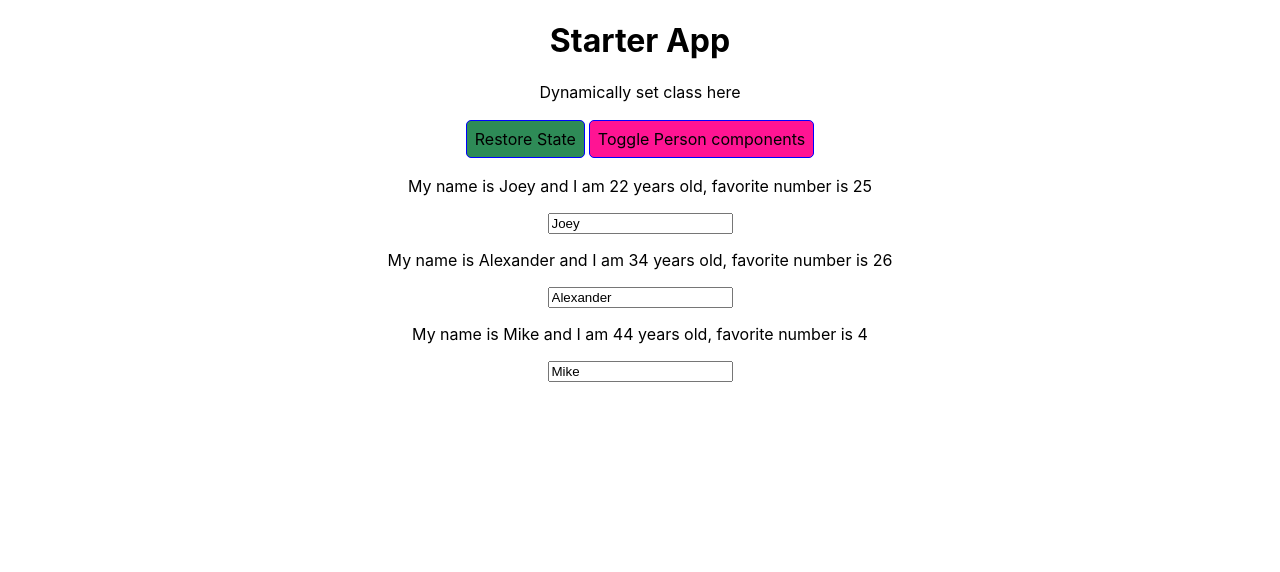
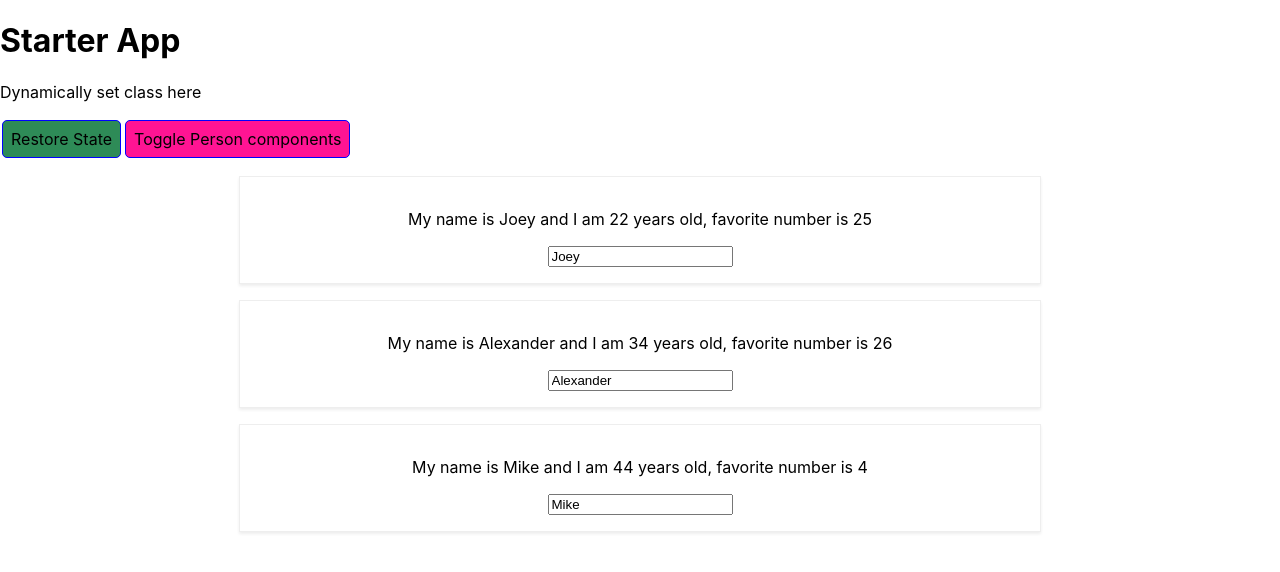
Before and after one commit to stevekutz/react_TCG_exp, a React (Create React App) app in the folder app/: page / in a window 1280 px wide. Both pictures are taken after a click on the button "Toggle Person components". Shown: the top 572 px of the page. Built offline with nearby package versions, Linux system fonts and the light colour scheme.

Commit message:
added CSS modules to dynamically handle hover

```diff
--- a/app/src/App.js
+++ b/app/src/App.js
@@ -1,8 +1,10 @@
 import React, {Component} from 'react';
 // import logo from './logo.svg';
-import './App.css';
+//import './App.css';
 // import Radium, {StyleRoot} from 'radium';
-import styled from 'styled-components';
+// import styled from 'styled-components';
+import './App.module.css'
+import classes from './App.module.css';
 
 import Person from './Person/Person'
 var shortid = require('shortid');
@@ -18,22 +20,22 @@ var shortid = require('shortid');
 //
 // also, this can applied within hover
 
-const StyledButton = styled.button`
-    background-color: ${props => props.list_displayed ? 'deeppink' : 'seagreen'};
-    font: inherit;
-    border: 1px solid blue;
-    padding: 8px;
-    cursor: pointer;
-    margin: 2px;
-    border-radius: 5px;
+// const StyledButton = styled.button`
+//     background-color: ${props => props.list_displayed ? 'deeppink' : 'seagreen'};
+//     font: inherit;
+//     border: 1px solid blue;
+//     padding: 8px;
+//     cursor: pointer;
+//     margin: 2px;
+//     border-radius: 5px;
 
-    &:hover {
-        background-color: ${props => props.list_displayed ? 'lightpink' : 'lightgreen'};
-        color: black;
+//     &:hover {
+//         background-color: ${props => props.list_displayed ? 'lightpink' : 'lightgreen'};
+//         color: black;
 
-    }
+//     }
 
-`;
+// `;
 
 
 
@@ -148,6 +150,8 @@ class App extends Component {
     //  }
 
         let persons = null
+        let btnClass = [classes.Button];
+
 
         // upon re-render, a new random number is generated for all mapped items
         //let randomNum = Math.floor(Math.random() * 30);
@@ -176,27 +180,33 @@ class App extends Component {
                 //     backgroundColor: 'lightpink',
                 //     color: 'black',
                 // }
+
+
+        btnClass.push(classes.Red);
+
         }
 
         // classnames are defined here to be set dynamically based on showPersons True of False
         // let class_list = ['red', 'bold'].join(' ')
 
-        const class_list = [];
+
+
+        const assigned_classes = [];
 
         if (this.state.persons.length <= 2) {
-            class_list.push('red')
+            assigned_classes.push(classes.red)
         }
         if (this.state.persons.length <= 1) {
-            class_list.push('bold')
+            assigned_classes.push(classes.bold)
         }
 
 
 
         return (
 
-            <div className="App">
+            <div className={classes.App.module}>
                 <h1> Starter App</h1>
-                <p className = {class_list.join(' ')} > Dynamically set class here </p>
+                <p className = {assigned_classes.join(' ')} > Dynamically set class here </p>
                 {/* DO NOT use this {this.switchNameHandler()} as
                 // it will execute immediately when App is rendered and exceed Maximum Update depth */}
                 {/*
@@ -205,16 +215,18 @@ class App extends Component {
                 <button onClick = {this.changeFirstName.bind(this, 'NameChange with Bind' )}> Change First Name with Bind</button>
                 <button onClick = {() => this.changeFirstName('NameChange with Arrow')}>Change First Name with Arrow </button>
                 */}
-                <StyledButton
+                <button
                         //key = {() => shortid.generate()}
                         //style = {style}
                         // list_displayed = {this.state.showPersons}
-                        onClick = {this.restoreState}> Restore State  </StyledButton>
-                    <StyledButton
+                        className = {classes.Button}
+                        onClick = {this.restoreState}> Restore State  </button>
+                    <button
                         //style = {style}
                         //key = {2}
-                        list_displayed = {this.state.showPersons}
-                        onClick = {this.togglePersonsHandler}> Toggle Person components</StyledButton>
+                        // list_displayed = {this.state.showPersons}
+                        className = {btnClass.join(' ')}
+                        onClick = {this.togglePersonsHandler}> Toggle Person components</button>
                         {/*  added persons obj to be dynamically rendered */}
                         {persons}
 
--- /dev/null
+++ b/app/src/App.module.css
@@ -0,0 +1,39 @@
+.App {
+	text-align: center;
+}
+
+.red {
+	color: red;
+
+}
+
+.bold {
+	font-weight: bold
+}
+
+.Button{
+     background-color: seagreen;
+     font: inherit;
+     border: 1px solid blue;
+     padding: 8px;
+     cursor: pointer;
+     margin: 2px;
+     border-radius: 5px;
+
+}
+
+.Button:hover {
+    background-color: lightgreen;
+    color: black;
+
+}
+
+
+.Button.Red {
+    background-color: deeppink;
+
+}
+
+.Button.Red:hover {
+    background-color: lightpink;
+}
--- a/app/src/Person/Person.js
+++ b/app/src/Person/Person.js
@@ -1,8 +1,11 @@
 import React from 'react';
 // import Radium from 'radium';
-import styled from 'styled-components';
+//import styled from 'styled-components';
 
-import './person.css'
+// import './person.css'
+// to use CSS modules
+import classes from './person.module.css';   // and of course rename the source file to match
+
 
 
 // styled-components takes styles defined in component(s) and adds them as a class //
@@ -27,25 +30,25 @@ import './person.css'
 
 
 
-const StyledDiv = styled.div`
-    .personDiv {
-        width: 60%;
-        margin: 16px auto;
-        border: 1px solid #eee;
-        box-shadow: 0 2px 3px #eee;
-        padding: 16px;
-        text-align: center;
-    }
+// const StyledDiv = styled.div`
+//     .personDiv {
+//         width: 60%;
+//         margin: 16px auto;
+//         border: 1px solid #eee;
+//         box-shadow: 0 2px 3px #eee;
+//         padding: 16px;
+//         text-align: center;
+//     }
 
 
-    @media (max-width: 500px) {
-            width: 450px;
-            background-color: cadetblue;
-            margin: 0 auto;
-    }
+//     @media (max-width: 500px) {
+//             width: 450px;
+//             background-color: cadetblue;
+//             margin: 0 auto;
+//     }
 
 
-`
+// `
 
 const Person = (props) => {
 
@@ -61,12 +64,12 @@ const Person = (props) => {
 
 
     return (
-        <StyledDiv  className = "personDiv" >
+        <div  className = {classes.Person} >
             <p onClick = {props.clickDelete}>
                 My name is {props.name} and I am {props.age} years old, favorite number is {randomNum}</p>
          {/*   <p> {props.children} </p>     adding 2-way binding by including props.name to pre-fill the form with orig name */}
             <input type = "text" onChange = {props.clickChanged} value = {props.name}/>
-        </StyledDiv>
+        </div>
     )
 }
 
--- /dev/null
+++ b/app/src/Person/person.module.css
@@ -0,0 +1,16 @@
+.Person {
+     width: 60%;
+     margin: 16px auto;
+     border: 1px solid #eee;
+     box-shadow: 0 2px 3px #eee;
+     padding: 16px;
+     text-align: center;
+}
+
+/* using traditional media queries  */
+@media (max-width: 500px) {
+     .Person {
+          width: 450 px;
+          background-color: cadetblue;
+     }
+}
```
